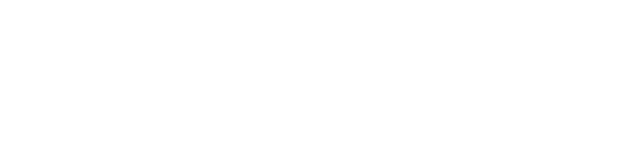
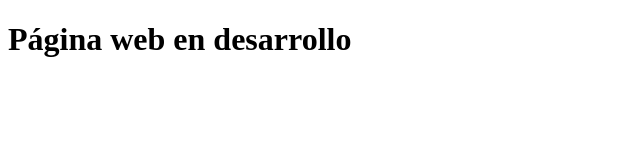
Before and after one commit to ignaciofebles/ignaciofebles.github.io, a plain HTML site: page index.html in a window 1280 px wide. Shown: the whole page, without its empty margins (0-640 px from the left). Drawn offline with Linux system fonts and the light colour scheme.

Commit message:
En desarrollo 2

```diff
--- a/index.html
+++ b/index.html
@@ -3,9 +3,10 @@
 <head>
     <meta charset="UTF-8">
     <meta name="viewport" content="width=device-width, initial-scale=1.0">
-    <title>Página web en desarrollo</title>
+    <title>Página web de Ignacio Febles</title>
 </head>
 <body>
+    <h1>Página web en desarrollo</h1>
 
 </body>
 </html>
```
